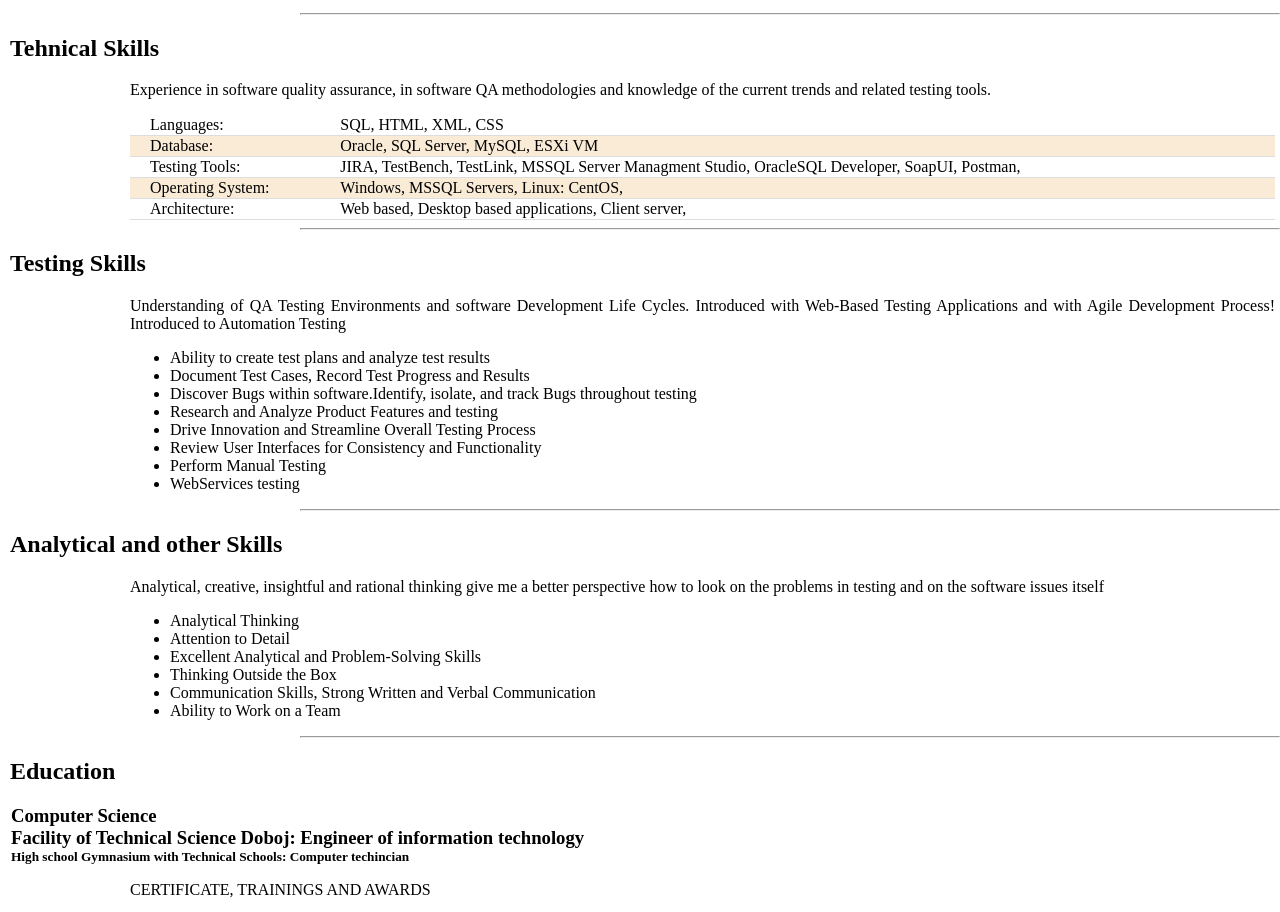
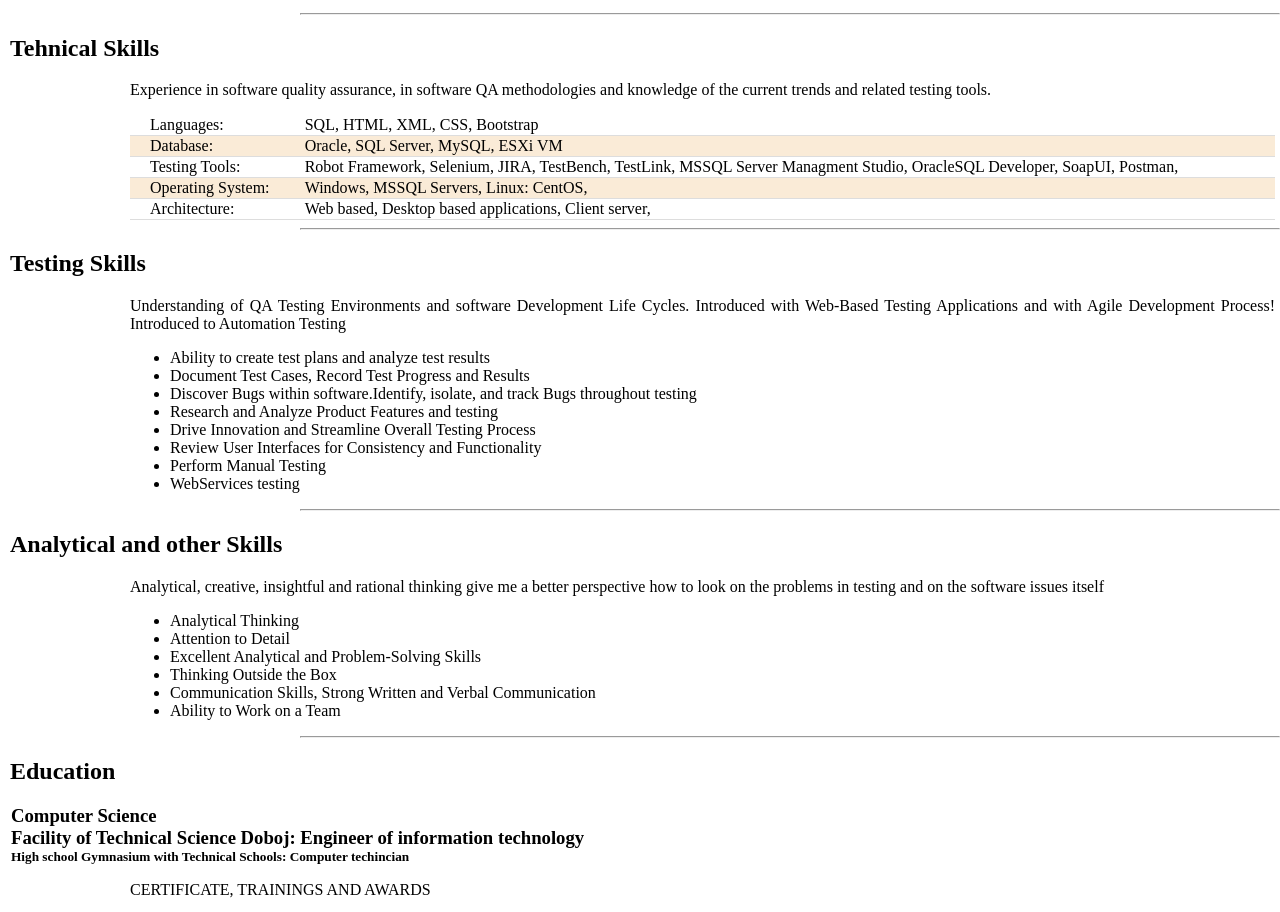
Before and after one commit to spbolav/spbolav.github.io, a plain HTML site: page index.html in a window 1280 px wide. Shown: the part 1274-2186 px from the top of the page. Drawn offline with Linux system fonts and the light colour scheme.

Commit message:
Update index.html

```diff
--- a/index.html
+++ b/index.html
@@ -66,7 +66,7 @@ Design and implement software scenarios, error/bug retests, and usability.</p>
 			<div class="exright"><table>
 				<tr>
 					<td>Languages:</td>
-					<td>SQL, HTML, XML, CSS</td>
+					<td>SQL, HTML, XML, CSS, Bootstrap</td>
 				</tr>
 				<tr>
 					<td>Database:</td>
@@ -74,7 +74,7 @@ Design and implement software scenarios, error/bug retests, and usability.</p>
 				</tr>
 				<tr>
 					<td>Testing Tools:</td>
-					<td>JIRA, TestBench, TestLink, MSSQL Server Managment Studio, OracleSQL Developer, SoapUI, Postman, </td>
+					<td>Robot Framework, Selenium, JIRA, TestBench, TestLink, MSSQL Server Managment Studio, OracleSQL Developer, SoapUI, Postman, </td>
 				</tr>
 				<tr>
 					<td>Operating System: </td>
```
